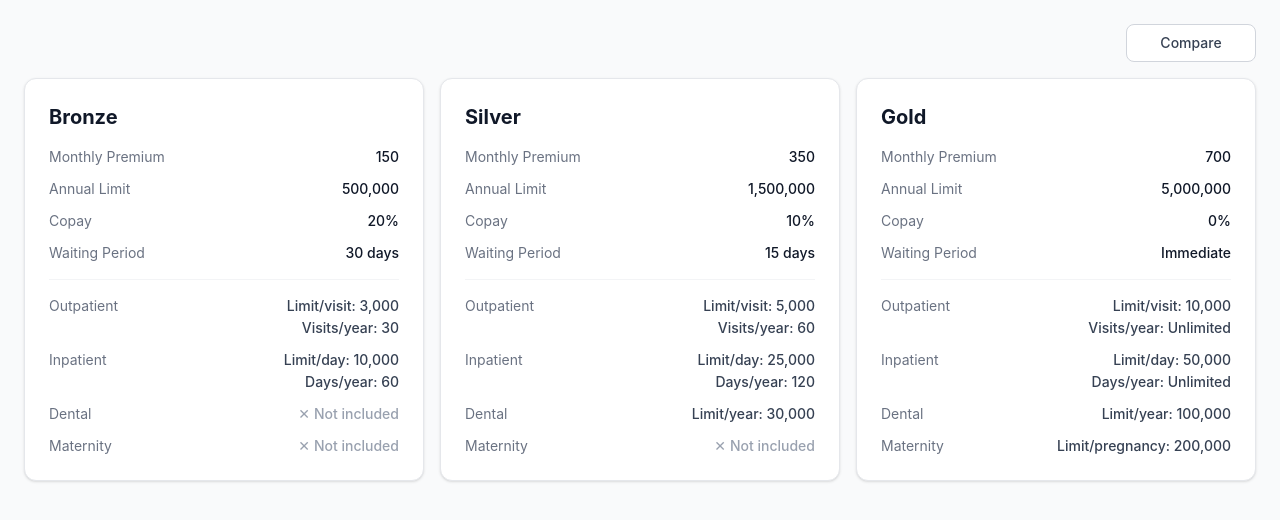
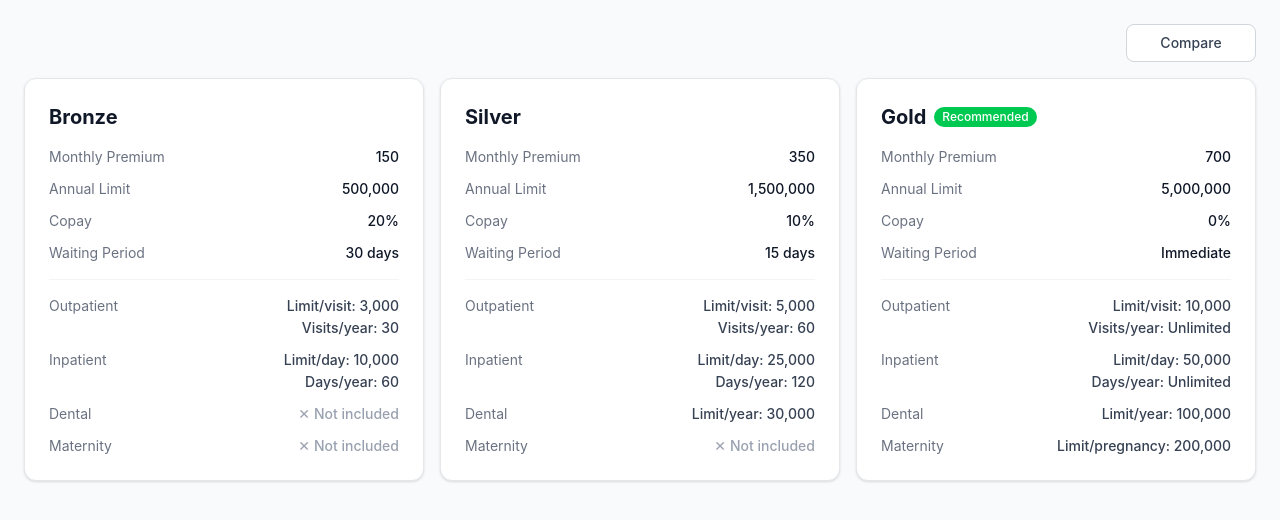
Before and after one commit to nmtrong1000/papaya-ai-engineer-challenges, a React (Vite) app in the folder challenges/challenge-01-plan-comparison/app/: page / in a window 1280 px wide. Shown: the top 520 px of the page. Built offline with nearby package versions, Linux system fonts and the light colour scheme.

Commit message:
feat: PC-06 done — Implement recommended badge calculation

```diff
--- a/challenges/challenge-01-plan-comparison/app/src/components/ComparisonTable.tsx
+++ b/challenges/challenge-01-plan-comparison/app/src/components/ComparisonTable.tsx
@@ -2,6 +2,7 @@ import type { Plans } from '../data/plans'
 import { PlanCard } from './PlanCard'
 import { getPlanRanks, ALL_ROWS } from '../utils/bestValue'
 import type { RowKey, Rank } from '../utils/bestValue'
+import { getRecommendedIndex } from '../utils/recommended'
 
 type Props = {
   plans: Plans
@@ -9,6 +10,8 @@ type Props = {
 }
 
 export function ComparisonTable({ plans, compareMode }: Props) {
+  const recommendedIndex = getRecommendedIndex(plans)
+
   const ranksByPlan: (Record<RowKey, Rank> | null)[] = compareMode
     ? plans.map((_, i) =>
         Object.fromEntries(
@@ -20,7 +23,12 @@ export function ComparisonTable({ plans, compareMode }: Props) {
   return (
     <div className="flex flex-col gap-4 md:flex-row">
       {plans.map((plan, i) => (
-        <PlanCard key={plan.name} plan={plan} ranks={ranksByPlan[i]} />
+        <PlanCard
+          key={plan.name}
+          plan={plan}
+          ranks={ranksByPlan[i]}
+          recommended={i === recommendedIndex}
+        />
       ))}
     </div>
   )
--- a/challenges/challenge-01-plan-comparison/app/src/components/PlanCard.tsx
+++ b/challenges/challenge-01-plan-comparison/app/src/components/PlanCard.tsx
@@ -25,15 +25,23 @@ const VAL_CLS: Record<Rank, string> = {
 type Props = {
   plan: Plan
   ranks: Record<RowKey, Rank> | null
+  recommended?: boolean
 }
 
-export function PlanCard({ plan, ranks }: Props) {
+export function PlanCard({ plan, ranks, recommended = false }: Props) {
   const rowCls = (row: RowKey) => ranks ? ROW_CLS[ranks[row]] : ''
   const valCls = (row: RowKey) => ranks ? VAL_CLS[ranks[row]] : 'font-medium text-gray-900'
 
   return (
     <div className="flex-1 border border-gray-200 rounded-xl p-6 shadow-sm bg-white">
-      <h2 className="text-xl font-bold text-gray-900 mb-4">{plan.name}</h2>
+      <div className="flex items-center gap-2 mb-4">
+        <h2 className="text-xl font-bold text-gray-900">{plan.name}</h2>
+        {recommended && (
+          <span className="bg-green-500 text-white text-xs font-medium rounded-full px-2 py-0.5">
+            Recommended
+          </span>
+        )}
+      </div>
 
       <dl className="space-y-3 text-sm">
         <div className={`flex justify-between ${rowCls('monthly_premium')}`}>
--- a/challenges/challenge-01-plan-comparison/app/src/utils/bestValue.ts
+++ b/challenges/challenge-01-plan-comparison/app/src/utils/bestValue.ts
@@ -43,8 +43,6 @@ function extractValue(row: RowKey, plan: Plans[number]): number {
       const b = plan.benefits[BenefitType.Maternity]
       return b === null ? -Infinity : limit(b.limit_per_pregnancy)
     }
-    default:
-      return ((_: never) => 0)(row)
   }
 }
 
--- a/challenges/challenge-01-plan-comparison/app/src/utils/formatBenefit.tsx
+++ b/challenges/challenge-01-plan-comparison/app/src/utils/formatBenefit.tsx
@@ -3,18 +3,16 @@ import { BenefitType } from '../data/plans'
 
 const fmt = (n: number) => n === -1 ? 'Unlimited' : n.toLocaleString()
 
-function NotIncluded() {
-  return (
+const notIncluded = (
   <span className="flex items-center gap-1 text-gray-400">
     <span aria-hidden="true">✕</span>
     <span className="sr-only">Not included</span>
     <span>Not included</span>
   </span>
 )
-}
 
 export function formatBenefit(benefit: Benefit, type: BenefitType): React.ReactNode {
-  if (benefit === null) return <NotIncluded />
+  if (benefit === null) return notIncluded
 
   switch (type) {
     case BenefitType.Outpatient:
--- /dev/null
+++ b/challenges/challenge-01-plan-comparison/app/src/utils/recommended.ts
@@ -0,0 +1,11 @@
+import type { Plans } from '../data/plans'
+
+// Formula rationale and alternatives: plans/docs/VALUE_FOR_MONEY_RATIO.md
+export function getRecommendedIndex(plans: Plans): number {
+  const scores = plans.map(p =>
+    (p.annual_limit / p.monthly_premium) *
+    (1 - p.copay_percentage / 100) *
+    (1 / (p.waiting_period_days + 1))
+  )
+  return scores.indexOf(Math.max(...scores))
+}
```
Also changed, not shown: 2 other files (tests, documents, lock files or other folders). Lines whose indentation alone changed are shown as unchanged.
